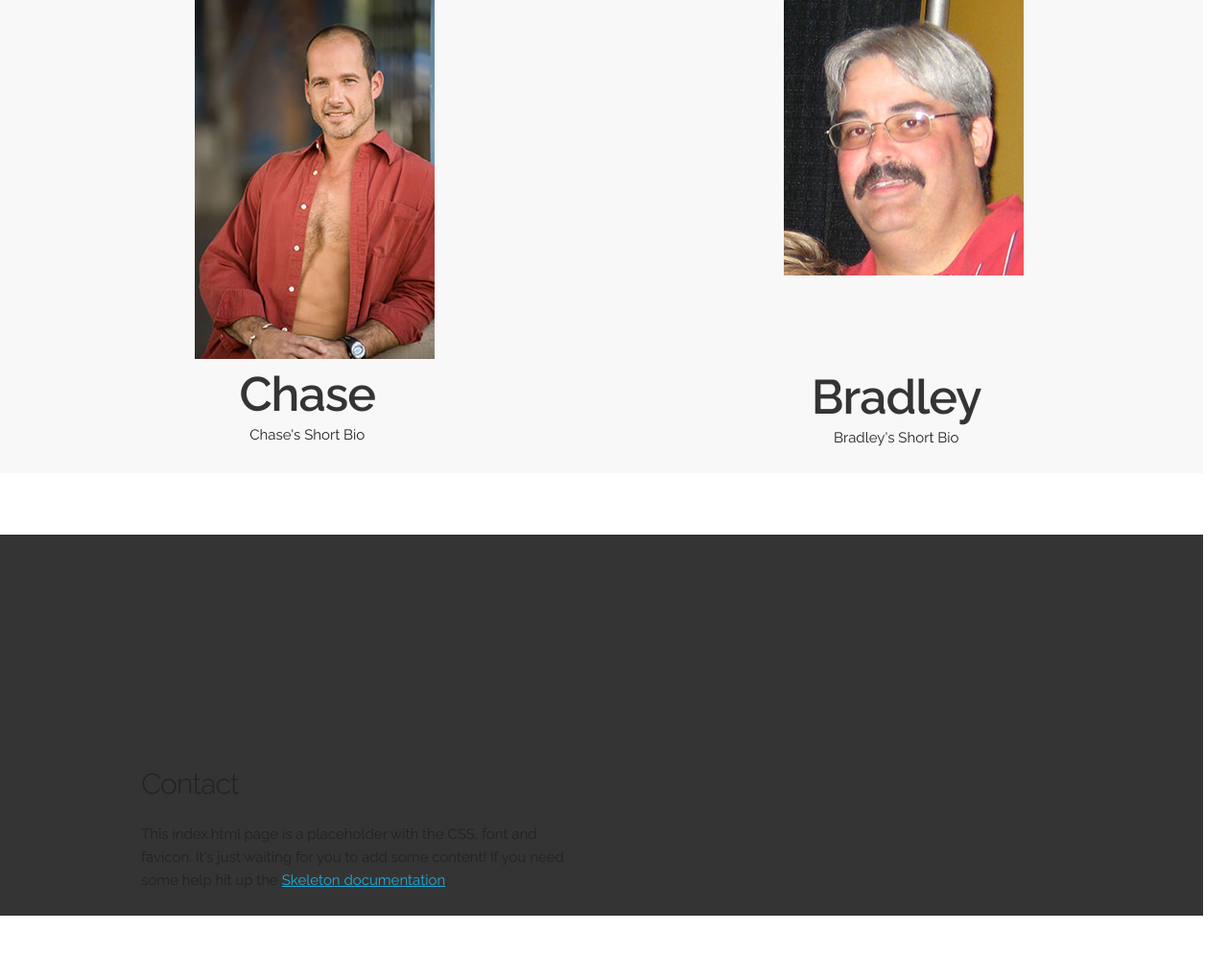
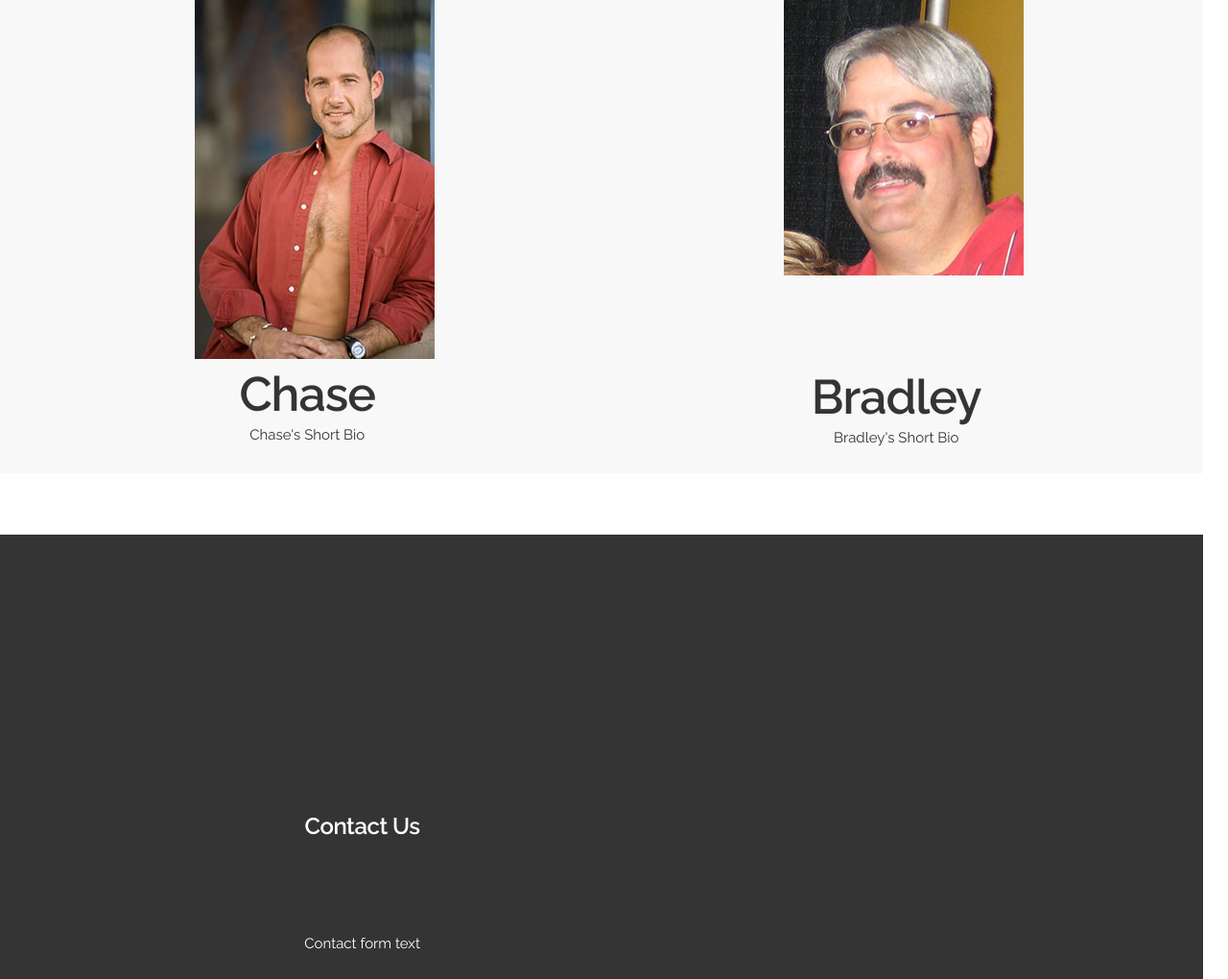
Before and after one commit to chickendiver/BreezeWebsite, a PHP site: page / in a window 1280 px wide. Shown: the part 1588-2608 px from the top of the page at 96% size. Before the commit the page ends 2542 px from the top, so only its background shows below. Run offline with PHP 8.4, Linux system fonts and the light colour scheme.

Commit message:
Added 16x16 favicon, and added basic styling to contact form

```diff
--- a/css/layout.css
+++ b/css/layout.css
@@ -180,7 +180,7 @@
 }
 
 .band.about p{
-    color = white;
+    color: #343434;
     text-align: center;
 }
 
@@ -198,6 +198,19 @@
     background: #343434;
 }
 
+.band.contact h5{
+    color: white;
+    text-align: center;
+    font-weight: bold;
+    margin-top: 10%;
+    margin-bottom: 20%;
+}
+
+.band.contact{
+    color: white;
+    text-align: center;
+}
+
 
 /* Removes the website border that was there */
 body {
--- a/index.html
+++ b/index.html
@@ -137,8 +137,8 @@
       <div class="container">
         <div class="row">
           <div class="one-half column" style="margin-top: 25%">
-            <h4>Contact</h4>
-            <p>This index.html page is a placeholder with the CSS, font and favicon. It's just waiting for you to add some content! If you need some help hit up the <a href="http://www.getskeleton.com">Skeleton documentation</a>.</p>
+            <h5>Contact Us</h5>
+            <p>Contact form text</p>
           </div>
         </div> <!-- End Row -->
       </div> <!-- End Container -->
```
Also changed, not shown: images/favicon.png.
